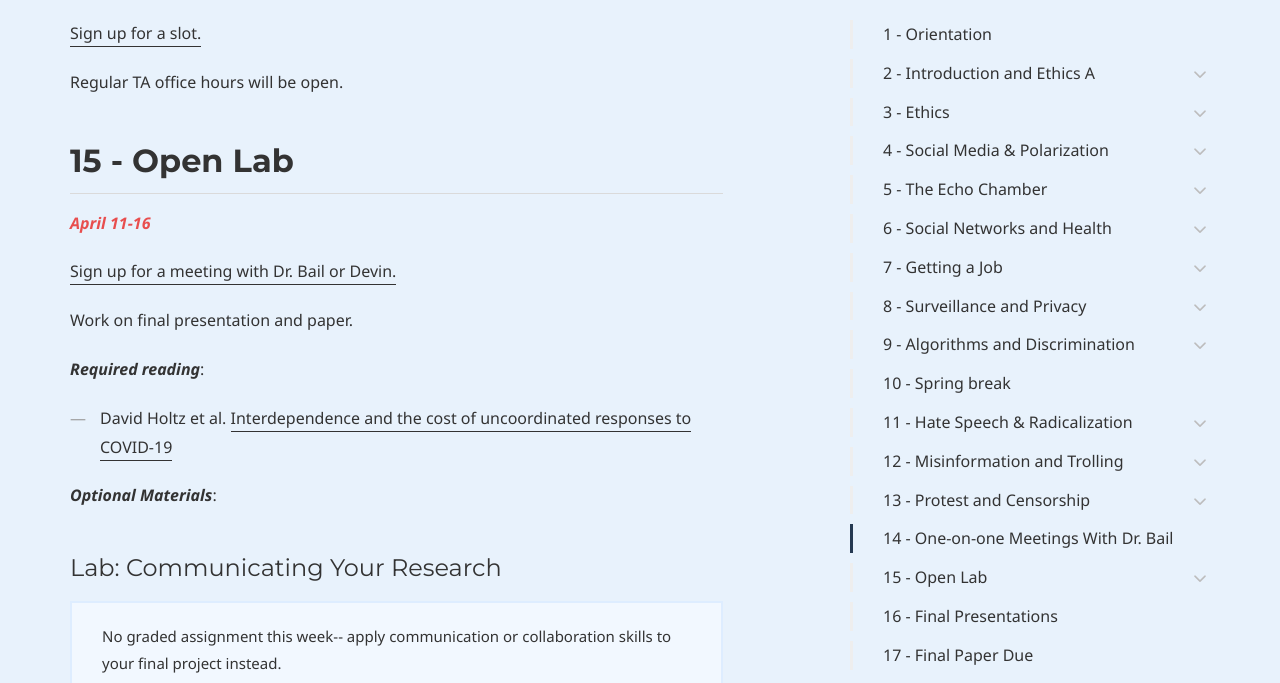
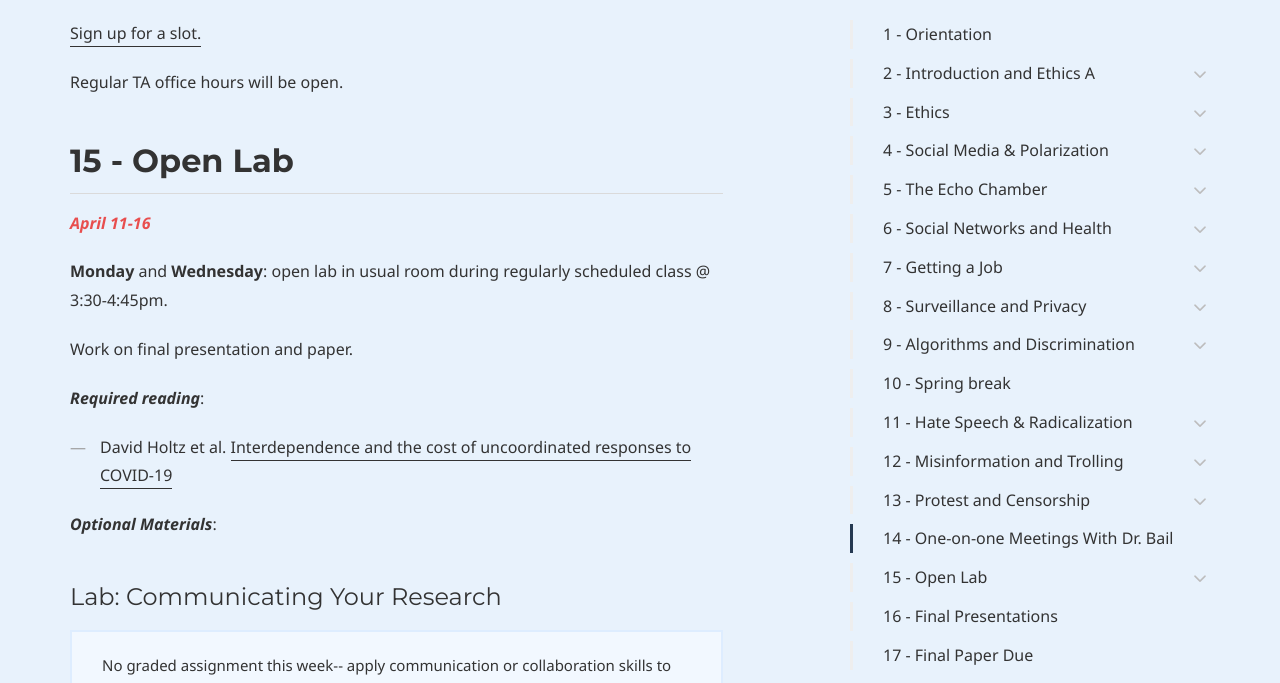
Before and after one commit to dssoc/dssoc.github.io, a Jekyll site: the page built from schedule.md, in a window 1280 px wide and 900 px high, scrolled down 22019 px, cut to the strip 0-683 px from the top of the window. Built offline with Jekyll 4.4.1, drawn with Linux system fonts in a browser that asks for light colours; some web fonts are replaced.

Commit message:
Changed open lab days to be in-person.

```diff
--- a/schedule.md
+++ b/schedule.md
@@ -774,7 +774,10 @@ Regular TA office hours will be open.
 ## 15 - Open Lab
 <b><i><font color="#E84E4E">April 11-16</font></i></b>
 
-[Sign up for a meeting with Dr. Bail or Devin.](https://docs.google.com/spreadsheets/d/17tDqkqxXmdjFEB-B8xnUPpXeSdzIZm5mkcjo_832dAQ/edit?usp=sharing)
+<!--[Sign up for a meeting with Dr. Bail or Devin.](https://docs.google.com/spreadsheets/d/17tDqkqxXmdjFEB-B8xnUPpXeSdzIZm5mkcjo_832dAQ/edit?usp=sharing)-->
+
+**Monday** and **Wednesday**: open lab in usual room during regularly scheduled class @ 3:30-4:45pm.
+
 
 Work on final presentation and paper.
 
```
